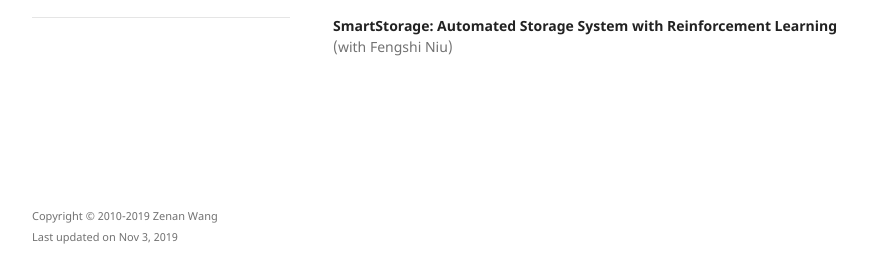
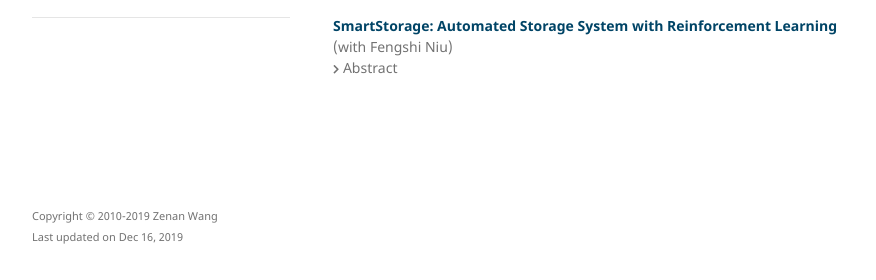
Before and after one commit to znwang25/znwang25.github.io, a plain HTML site: page research/index.html in a window 1280 px wide. Shown: the part 484-764 px from the top of the page, without its empty margins (178-1054 px from the left). Drawn offline with Linux system fonts and the light colour scheme.

Commit message:
rebuilding site Mon Dec 16 18:56:23 PST 2019

```diff
--- a/research/index.html
+++ b/research/index.html
@@ -210,12 +210,24 @@
 
     <div class="content">
     <p>
-        <strong>SmartStorage: Automated Storage System with Reinforcement Learning</strong><br>
+        <a href="https://drive.google.com/file/d/1lQzr6k4BORmj1DvGnjiacpRBfwHI9X8f/view" target="blank"><strong>SmartStorage: Automated Storage System with Reinforcement Learning</strong></a><br>
 
         (with Fengshi Niu)
 
 
     </p>
+
+        <div class="expand">
+            <div class="expand-label" style="cursor: pointer;" onclick="$h = $(this);$h.next('div').slideToggle(100,function () {$h.children('i').attr('class',function () {return $h.next('div').is(':visible') ? 'fas fa-chevron-down' : 'fas fa-chevron-right';});});">
+                <i style="font-size:x-small;" class="fas fa-chevron-right"></i>
+                <span>
+                    Abstract
+                </span>
+            </div>
+            <div class="expand-content" style="display: none;">
+                This paper applies model-based deep reinforcement learning to solve a simplified storage assignment problem. First, we train an LSTM order predictor from a long historical order sequence and use it for state transformation and reward variance reduction. Second, we run an approximate value iteration until convergence. Our algorithm is specifically designed to address the tradeoff between travel-time efficiency and the repositioning costs. Our experiments evaluate this algorithm in a variety of simulated environments with a varying number of products (&lt;= 1000) and different stochastic order processes. In all cases, our algorithm significantly reduces overall storage costs compared to random assignment heuristic. The performance gap between our algorithm and the oracle tabular value iteration with access to latent order probability is shown to be small. Our experiments also show tentative evidence that our algorithm scales up linearly in training time per iteration with respect to the number of products, despite the factorial growth of the permutations.
+            </div>
+        </div>
 
     </div>
 
@@ -223,7 +235,7 @@
 
 </section>
 <footer>
-    <p><small>Copyright © 2010-2019 Zenan Wang<br/>Last updated on Nov 3, 2019</small></p>
+    <p><small>Copyright © 2010-2019 Zenan Wang<br/>Last updated on Dec 16, 2019</small></p>
 </footer>
 </div>
 <script src="../js/scale.fix.js"></script>
```
Also changed, not shown: index.html (+1 -1 lines), resources/china_admincode/index.html (+1 -1 lines), resources/fuzzychinese/index.html (+1 -1 lines), resources/index.html (+1 -1 lines), teaching/index.html (+1 -1 lines).
